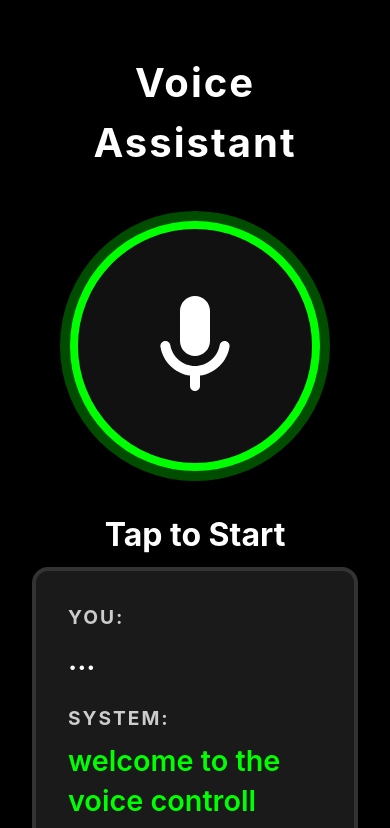
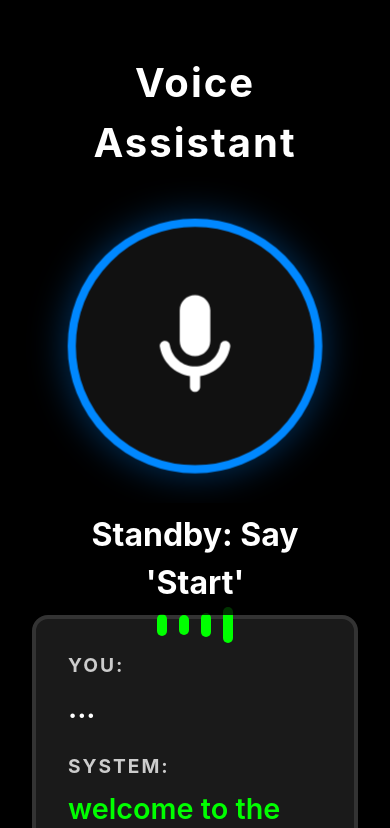
Before and after one commit to Ilobavic/antigravity, a React (Vite) app: page / in a window 390 px wide. Shown: the top 828 px of the page. Built offline with nearby package versions, Linux system fonts and the light colour scheme.

Commit message:
feat: implement voice-activated microphone standby mode

```diff
--- a/src/App.css
+++ b/src/App.css
@@ -4,6 +4,8 @@
   --text-muted: #cccccc; /* increased contrast from #888888 */
   --accent-color: #00ff00; /* pure green for maximum contrast */
   --accent-glow: rgba(0, 255, 0, 0.4);
+  --standby-color: #0088ff; /* blue/cyan for standby mode */
+  --standby-glow: rgba(0, 136, 255, 0.4);
 }
 
 body {
@@ -103,6 +105,20 @@ header h1 {
   100% { box-shadow: 0 0 30px var(--accent-glow); }
 }
 
+.mic-button.standby {
+  border-color: var(--standby-color);
+  color: var(--text-main);
+  background: #111111;
+  box-shadow: 0 0 30px var(--standby-glow);
+  animation: standby-pulse 2s infinite ease-in-out;
+}
+
+@keyframes standby-pulse {
+  0% { box-shadow: 0 0 15px var(--standby-glow); transform: scale(1.0); }
+  50% { box-shadow: 0 0 40px var(--standby-glow); transform: scale(1.02); }
+  100% { box-shadow: 0 0 15px var(--standby-glow); transform: scale(1.0); }
+}
+
 .status-indicator {
   font-size: 2rem; /* Huge status text */
   font-weight: 700;
--- a/src/App.jsx
+++ b/src/App.jsx
@@ -208,6 +208,17 @@ function App() {
     // Normalize command for state matching and control phrases
     const command = rawCommand.toLowerCase().replace(/[.,!?]/g, '').trim();
 
+    // Standby wake command
+    if (currentState === 'idle') {
+      const wakeWords = ['start', 'wake up', 'activate', 'tap microphone', 'hello', 'start assistant', 'wake'];
+      const isWakeWord = wakeWords.some(word => command.includes(word));
+      if (isWakeWord) {
+        playSuccessSound();
+        initSystem();
+      }
+      return;
+    }
+
     // Global speed adjustment commands
     if (command === 'speak faster' || command === 'faster') {
       const newRate = Math.min(2.0, speechRateRef.current + 0.15);
@@ -272,7 +283,7 @@ function App() {
       } else if (command.includes('read inbox') || command.includes('read email') || command.includes('read')) {
         readEmails();
       } else if (command.includes('stop') || command.includes('exit') || command.includes('pause') || command.includes('quit')) {
-        speak("System paused. Tap the microphone to start again.");
+        speak("System paused. Say start or tap the microphone to start again.");
         setAppState('idle');
       } else {
         playErrorSound();
@@ -376,9 +387,9 @@ function App() {
 
       recognition.current.onend = () => {
         setIsListening(false);
-        // Automatically restart listening if still in active state and not speaking
+        // Automatically restart listening if system is not speaking (standby or active)
         setTimeout(() => {
-          if (appStateRef.current !== 'idle' && !isSpeakingRef.current) {
+          if (!isSpeakingRef.current) {
             isSilentRestart.current = true;
             startListening();
           }
@@ -391,16 +402,24 @@ function App() {
         if (event.error === 'not-allowed') {
           speak("Microphone access denied. Please allow microphone permissions.");
           setAppState('idle');
-        } else if (event.error === 'no-speech') {
-          // Restart listening on silence timeout if still in active state
+        } else if (event.error === 'no-speech' || event.error === 'aborted') {
+          // Restart listening on silence timeout or abort if system is not speaking
           setTimeout(() => {
-            if (appStateRef.current !== 'idle' && !isSpeakingRef.current) {
+            if (!isSpeakingRef.current) {
               isSilentRestart.current = true;
               startListening();
             }
           }, 100);
         }
       };
+
+      // Auto-start listening in standby mode on load (silently)
+      setTimeout(() => {
+        if (appStateRef.current === 'idle') {
+          isSilentRestart.current = true;
+          startListening();
+        }
+      }, 500);
     }
 
     return () => {
@@ -429,7 +448,7 @@ function App() {
 
         <div className="mic-container">
           <button
-            className={`mic-button ${isListening ? 'listening' : ''}`}
+            className={`mic-button ${isListening ? (appState === 'idle' ? 'standby' : 'listening') : ''}`}
             onClick={appState === 'idle' ? initSystem : startListening}
             aria-label={appState === 'idle' ? "Start System" : "Activate Microphone"}
             autoFocus
@@ -440,7 +459,9 @@ function App() {
           </button>
 
           <div className="status-indicator">
-            {isListening ? "Listening..." : (appState === 'idle' ? "Tap to Start" : "Waiting for command...")}
+            {isListening
+              ? (appState === 'idle' ? "Standby: Say 'Start'" : "Listening...")
+              : (appState === 'idle' ? "Tap to Start" : "Microphone Paused")}
           </div>
 
           {isListening && (
```
